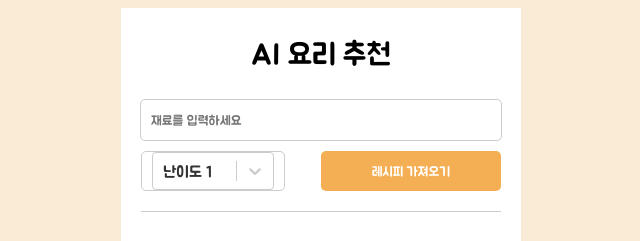
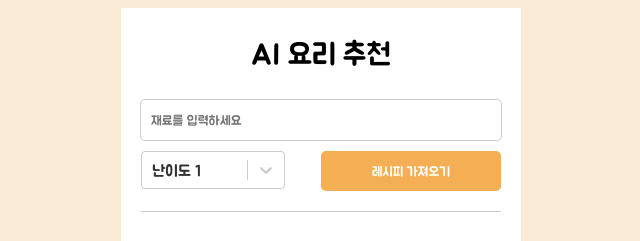
Before and after one commit to NangManBo/recipe-ai, a Next.js app: page / in a window 1280 px wide. Shown: the top 241 px of the page, without its empty margins (319-959 px from the left). Built offline with nearby package versions, Linux system fonts and the light colour scheme.

Commit message:
select 수정

```diff
--- a/src/app/page.scss
+++ b/src/app/page.scss
@@ -32,9 +32,6 @@
     width: 40%;
     height: 40px;
     margin: 10px 0;
-    padding: 0 10px;
-    border: 1px solid #ccc;
-    border-radius: 5px;
   }
 
   .button {
```
